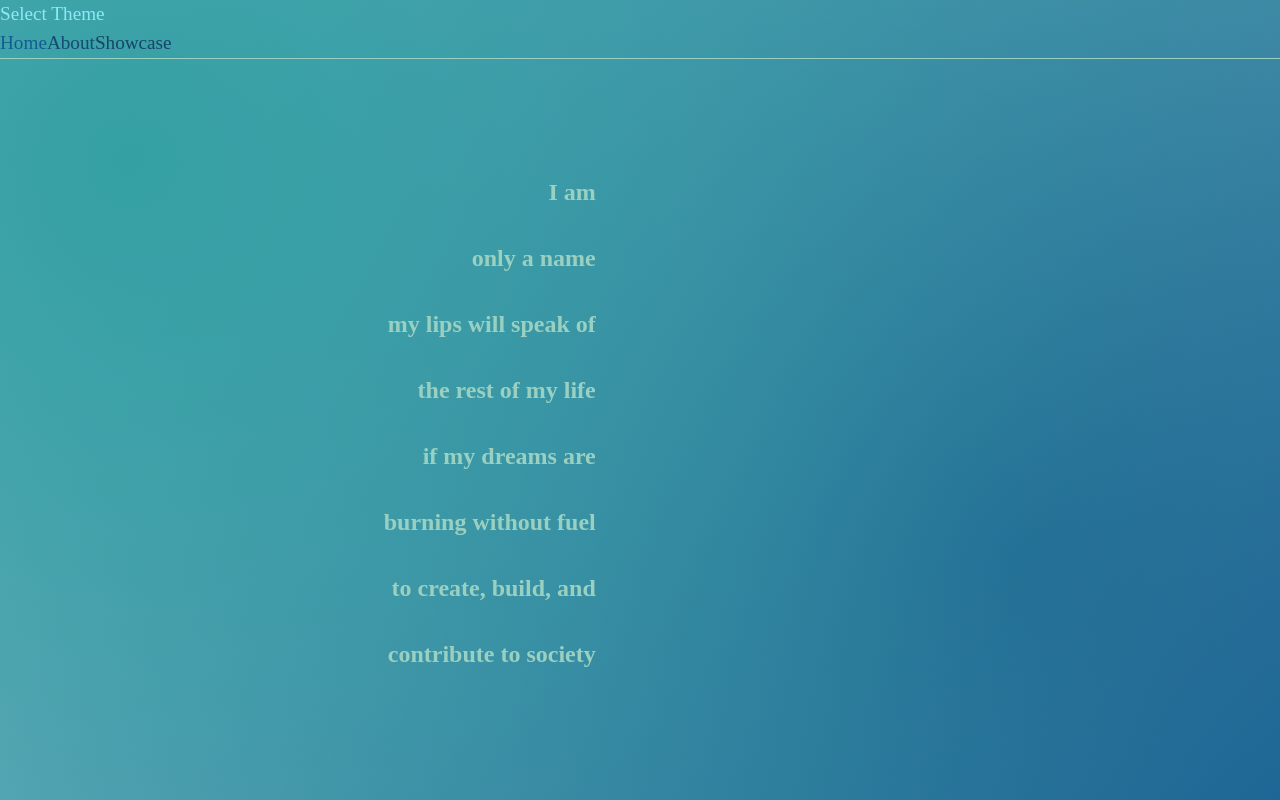
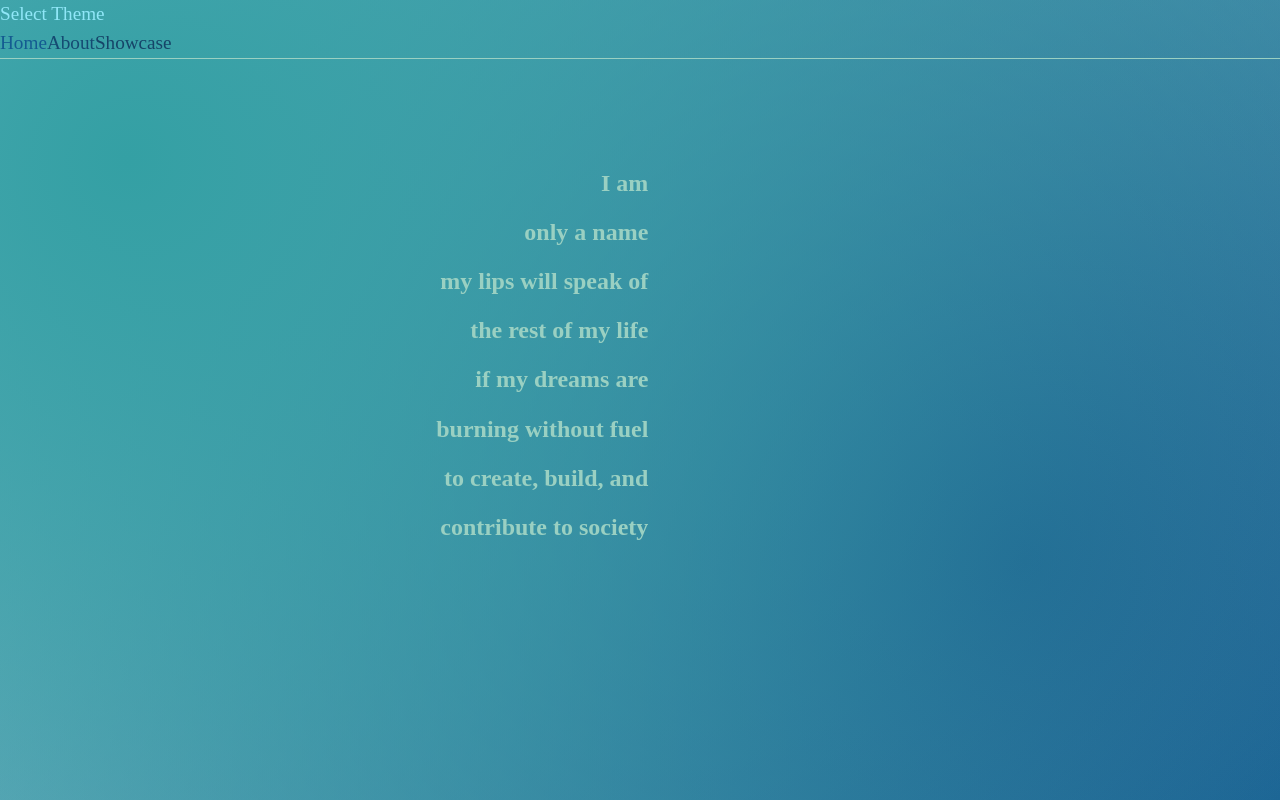
Before and after one commit to Enjoyweaver/enjoyweaver, a React (Vite) app: page / in a window 1280 px wide. Built offline with nearby package versions, Linux system fonts and the light colour scheme.

Commit message:
many updates

```diff
--- a/src/App.css
+++ b/src/App.css
@@ -431,7 +431,7 @@ p {
   font-family: "Poppins", sans-serif;
   font-weight: 400;
   font-size: 16px;
-  line-height: 1.7;
+  line-height: 1.2;
   color: #fff;
   margin: 0;
 }
@@ -439,7 +439,7 @@ p {
   position: relative;
   display: block;
   overflow: hidden;
-  width: calc(100% - 40px);
+  width: calc(60% - 40px);
   padding-right: 15px;
   padding-left: 15px;
   margin-right: auto;
@@ -588,15 +588,16 @@ p {
 .pillar {
   display: block;
   margin: 100px auto;
-  width: 300px;
-  transform: translateX(-200px);
-  perspective: 1900px;
+  width: 600px;
+  transform: translateX(0px);
+  perspective: 900px;
+  line-height: 0.8;
 }
 
 .wrap {
   display: flex;
   transform: rotateY(0deg);
-  transition: all 1s cubic-bezier(0.25, 0.8, 0.25, 1);
+  transition: all 1s cubic-bezier(0, 0, 0, 1);
   transform-style: preserve-3d;
 }
 
@@ -609,7 +610,7 @@ p {
   font-weight: bold;
   transform-style: preserve-3d;
   transform: rotateY(0deg);
-  transition: all 3s cubic-bezier(0.25, 0.8, 0.25, 1);
+  transition: all 3s cubic-bezier(0, 0, 0, 0);
 }
 
 .row:hover .wrap {
@@ -622,14 +623,13 @@ p {
 }
 
 .row:hover .left:before {
-  width: 55%;
+  width: 100%;
 }
 
 .left {
   width: 500px;
-  padding: 15px 20px;
+  padding: 15px;
   text-align: right;
-
   transform-style: preserve-3d;
   transform: rotateY(0deg);
 }
@@ -641,12 +641,11 @@ p {
   left: 0;
   width: 50%;
   height: 100%;
-  transition: width 1s ease-in-out;
 }
 
 .right {
   width: 900px;
-  padding: 15px 20px;
+  padding: 10px 20px;
   text-align: left;
   transform: rotateY(90deg);
   transform-origin: left center;
--- a/src/pages/About.jsx
+++ b/src/pages/About.jsx
@@ -9,7 +9,7 @@ export default function About() {
             style={{ maxWidth: "100%", height: "auto", display: "block" }}
           />
         </div>
-        <div className="w-2/3 text-left" style={{ maxWidth: "1000px" }}>
+        <div className="w-2/3 text-left" style={{ maxWidth: "800px" }}>
           <p
             className="text-left"
             style={{ color: "var(--header-color)", fontSize: "2rem" }}
--- a/src/pages/Showcase.jsx
+++ b/src/pages/Showcase.jsx
@@ -129,18 +129,18 @@ const Showcase = () => {
         <div className="section-col">
           <div className="section">
             <a
-              href="https://twitter.com/Motivate__Labs"
+              href="https://twitter.com/MotivationaLabs"
               target="_blank"
               rel="noopener noreferrer"
             >
               <div className="video-container">
-                <img src="motivatelogo.png" alt="" />
+                <img src="motivational.png" alt="" />
               </div>
             </a>
           </div>
         </div>
         <div className="hover-text">
-          <h2>Motivate Labs</h2>
+          <h2>Motivational Labs</h2>
         </div>
       </div>
     </div>
```
Also changed, not shown: public/motivational.png (added), 1 other file (tests, documents, lock files or other folders).
